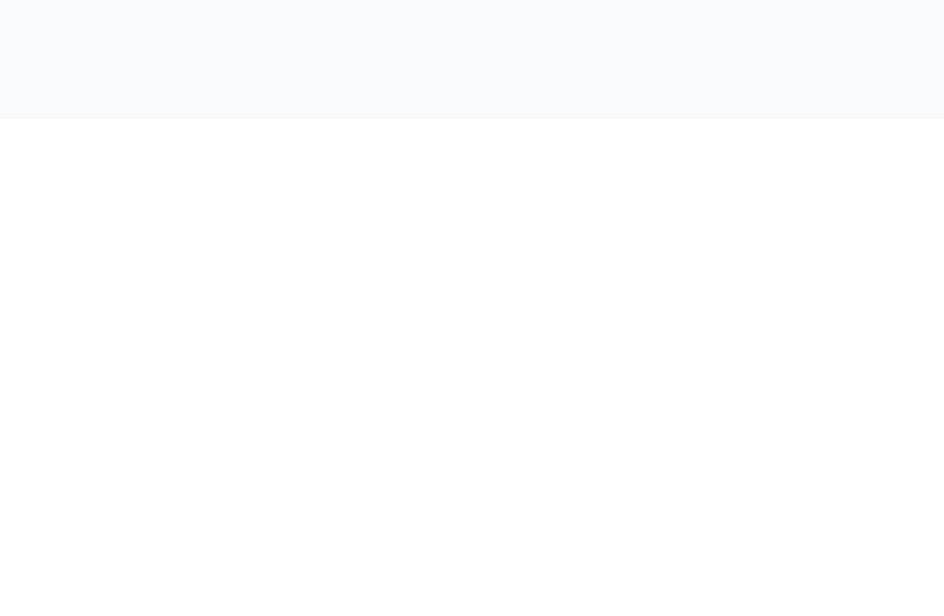
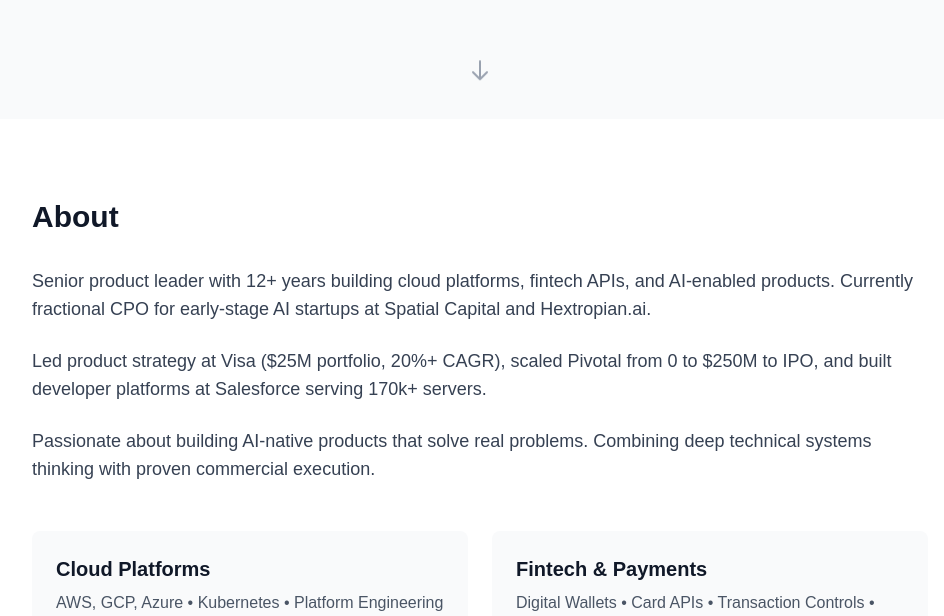
Before and after one commit to goehmen/pm-portfolio, a Next.js app: page / in a window 1280 px wide. Shown: the part 681-1297 px from the top of the page, without its empty margins (160-1104 px from the left). Before the commit the page ends 800 px from the top, so only its background shows below. Built offline with nearby package versions, Linux system fonts and the light colour scheme.

Commit message:
Add About section with skills grid and scroll indicator

```diff
--- a/app/page.tsx
+++ b/app/page.tsx
@@ -1,6 +1,8 @@
 export default function Home() {
     return (
-    <main className="min-h-screen flex items-center justify-center bg-gray-50">
+      <div className="min-h-screen bg-gray-50">
+        {/* Hero Section */}
+        <section className="flex items-center justify-center min-h-screen relative">
             <div className="text-center px-4">
             <h1 className="text-5xl font-bold text-gray-900 mb-4">
                 Greg Oehmen
@@ -12,6 +14,89 @@
                 Cloud Platforms • Fintech APIs • AI Strategy
             </p>
             </div>
-    </main>
+
+            {/* Scroll Indicator */}
+            <div className="absolute bottom-8 left-1/2 transform -translate-x-1/2 animate-bounce">
+            <svg
+                className="w-6 h-6 text-gray-400"
+                fill="none"
+                strokeLinecap="round"
+                strokeLinejoin="round"
+                strokeWidth="2"
+                viewBox="0 0 24 24"
+                stroke="currentColor"
+            >
+                <path d="M19 14l-7 7m0 0l-7-7m7 7V3"></path>
+            </svg>
+            </div>
+        </section>
+
+
+        <section className="py-20 px-4 bg-white">
+          <div className="max-w-4xl mx-auto">
+            <h2 className="text-3xl font-bold text-gray-900 mb-8">
+              About
+            </h2>
+
+            <div className="space-y-6 text-gray-700 leading-relaxed">
+              <p className="text-lg">
+                Senior product leader with 12+ years building cloud platforms,
+                fintech APIs, and AI-enabled products. Currently fractional CPO
+                for early-stage AI startups at Spatial Capital and Hextropian.ai.
+              </p>
+
+              <p className="text-lg">
+                Led product strategy at Visa ($25M portfolio, 20%+ CAGR), scaled
+                Pivotal from 0 to $250M to IPO, and built developer platforms at
+                Salesforce serving 170k+ servers.
+              </p>
+
+              <p className="text-lg">
+                Passionate about building AI-native products that solve real problems.
+                Combining deep technical systems thinking with proven commercial
+                execution.
+              </p>
+            </div>
+
+            <div className="mt-12 grid grid-cols-1 md:grid-cols-2 gap-6">
+              <div className="p-6 bg-gray-50 rounded-lg">
+                <h3 className="text-xl font-bold text-gray-900 mb-2">
+                  Cloud Platforms
+                </h3>
+                <p className="text-gray-600">
+                  AWS, GCP, Azure • Kubernetes • Platform Engineering • DevOps
+                </p>
+              </div>
+
+              <div className="p-6 bg-gray-50 rounded-lg">
+                <h3 className="text-xl font-bold text-gray-900 mb-2">
+                  Fintech & Payments
+                </h3>
+                <p className="text-gray-600">
+                  Digital Wallets • Card APIs • Transaction Controls • Compliance
+                </p>
+              </div>
+
+              <div className="p-6 bg-gray-50 rounded-lg">
+                <h3 className="text-xl font-bold text-gray-900 mb-2">
+                  AI Strategy
+                </h3>
+                <p className="text-gray-600">
+                  Product-Market Fit • MLOps • Computer Vision • Decision Engines
+                </p>
+              </div>
+
+              <div className="p-6 bg-gray-50 rounded-lg">
+                <h3 className="text-xl font-bold text-gray-900 mb-2">
+                  Developer Tools
+                </h3>
+                <p className="text-gray-600">
+                  API Design • CLI Tools • Platform APIs • Developer Experience
+                </p>
+              </div>
+            </div>
+          </div>
+        </section>
+      </div>
     );
   }
```
Also changed, not shown: 1 other file (tests, documents, lock files or other folders). Lines whose indentation alone changed are shown as unchanged.
